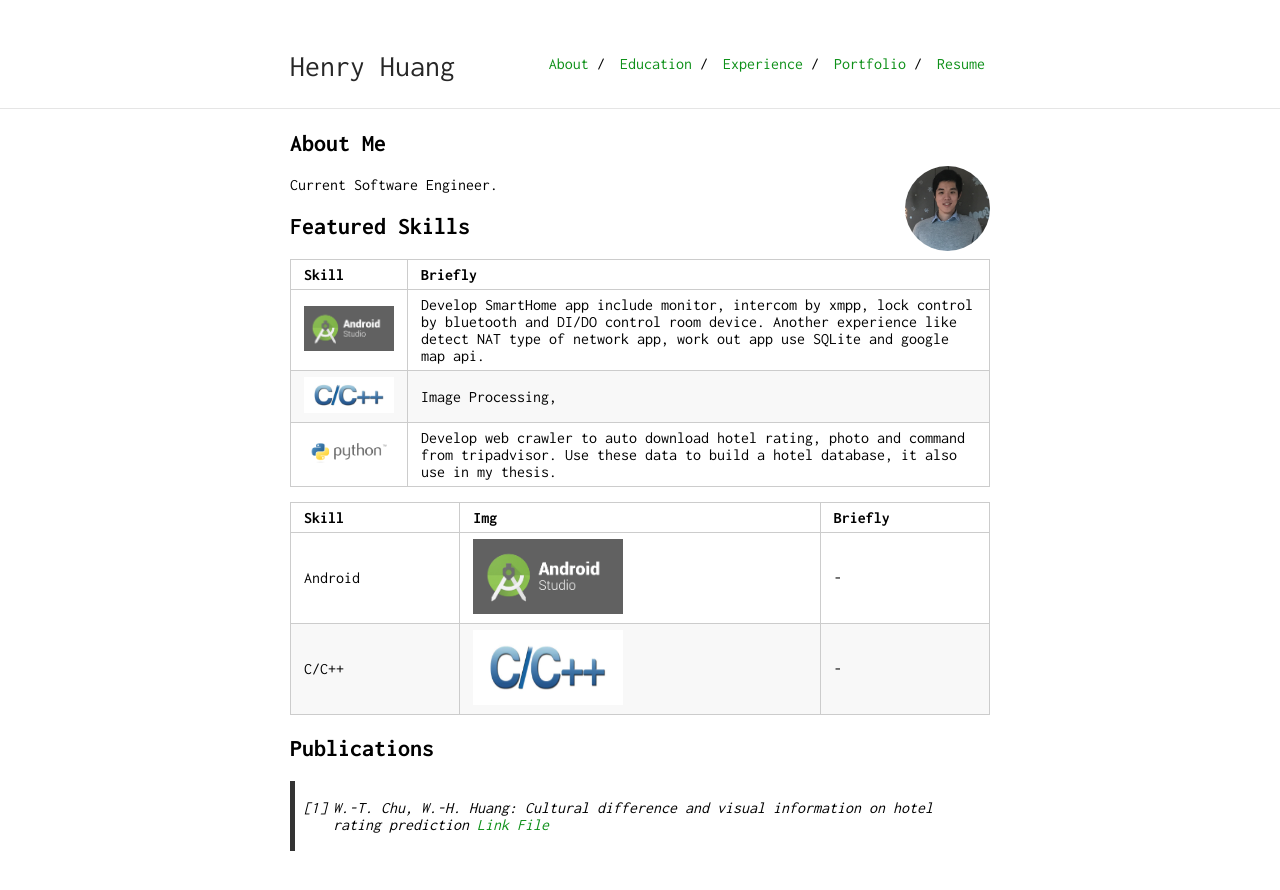
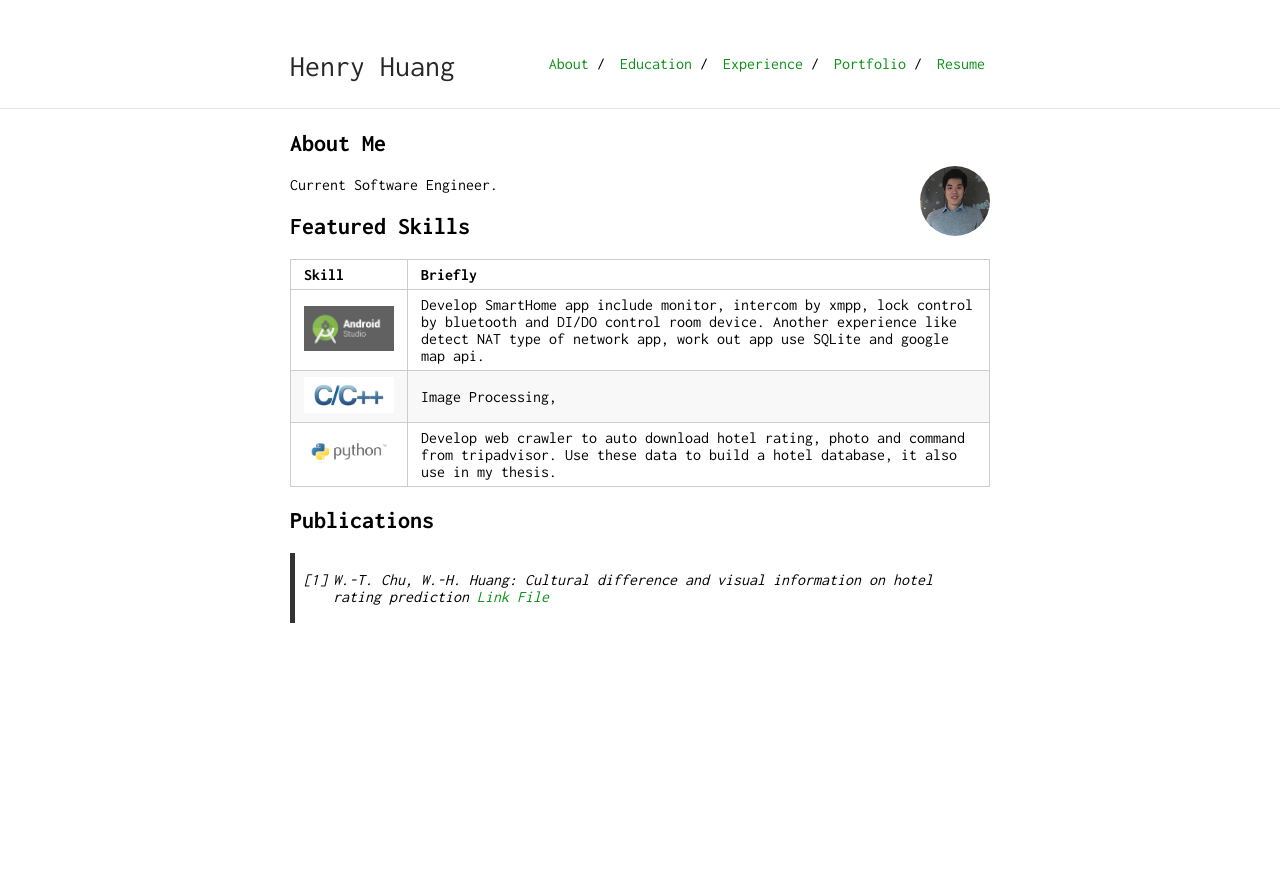
Before and after one commit to henry0726/henry0726.github.io, a Jekyll site: the page built from index.md, in a window 1280 px wide. Shown: the top 890 px of the page. Built offline with Jekyll 4.4.1, drawn with Linux system fonts in a browser that asks for light colours; our own code applies the rules of GitHub Pages for plain Markdown files.

Commit message:
Update index.md

```diff
--- a/index.md
+++ b/index.md
@@ -4,7 +4,7 @@ layout: default
 
 ## About Me
 
-<img class="profile-picture" src="OwnSticky.jpeg">
+<img class="profile-picture" src="OwnSticky.jpeg" style="width:10%; height:10%;">
 
 Current Software Engineer.
 
@@ -17,11 +17,6 @@ Skill | Briefly
 <img src="C and C++.jpg" style="width:90px;height:36px;"/>| Image Processing,
 <img src="python-logo.png" style="width:90px;height:36px;"/>| Develop web crawler to auto download hotel rating, photo and command from tripadvisor. Use these data to build a hotel database, it also use in my thesis.
 
-Skill | Img | Briefly
------|-------|--------
-Android | <img src="android-studio-logo.png" style="width:150px;height:75px;"/>  | -
-C/C++ | <img src="C and C++.jpg" style="width:150px;height:75px;"/>| -
-
 ## Publications
 
 > 1. W.-T. Chu, W.-H. Huang: Cultural difference and visual information on hotel rating prediction [Link](https://link.springer.com/article/10.1007/s11280-016-0404-2) [File](https://github.com/henry0726/henry0726.github.io/raw/master/World_Wide_Web_Journal.pdf)
```
